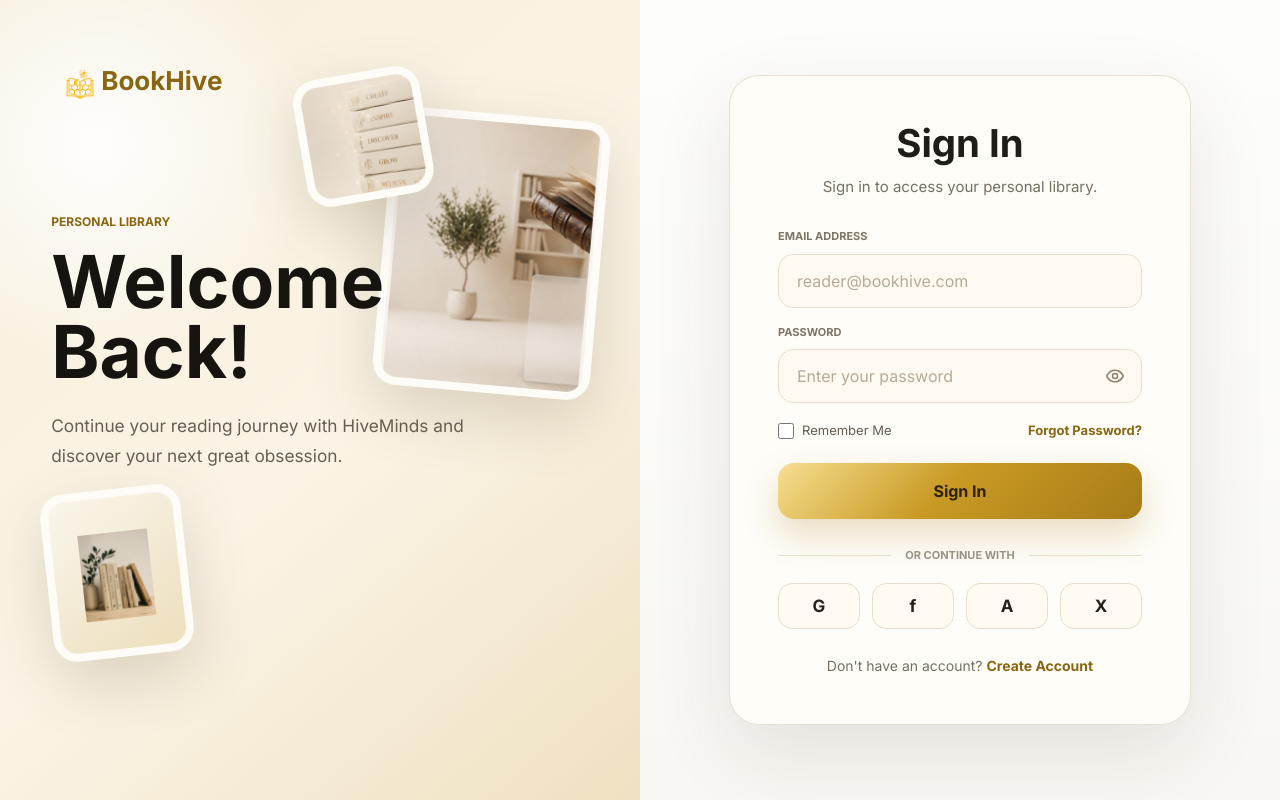
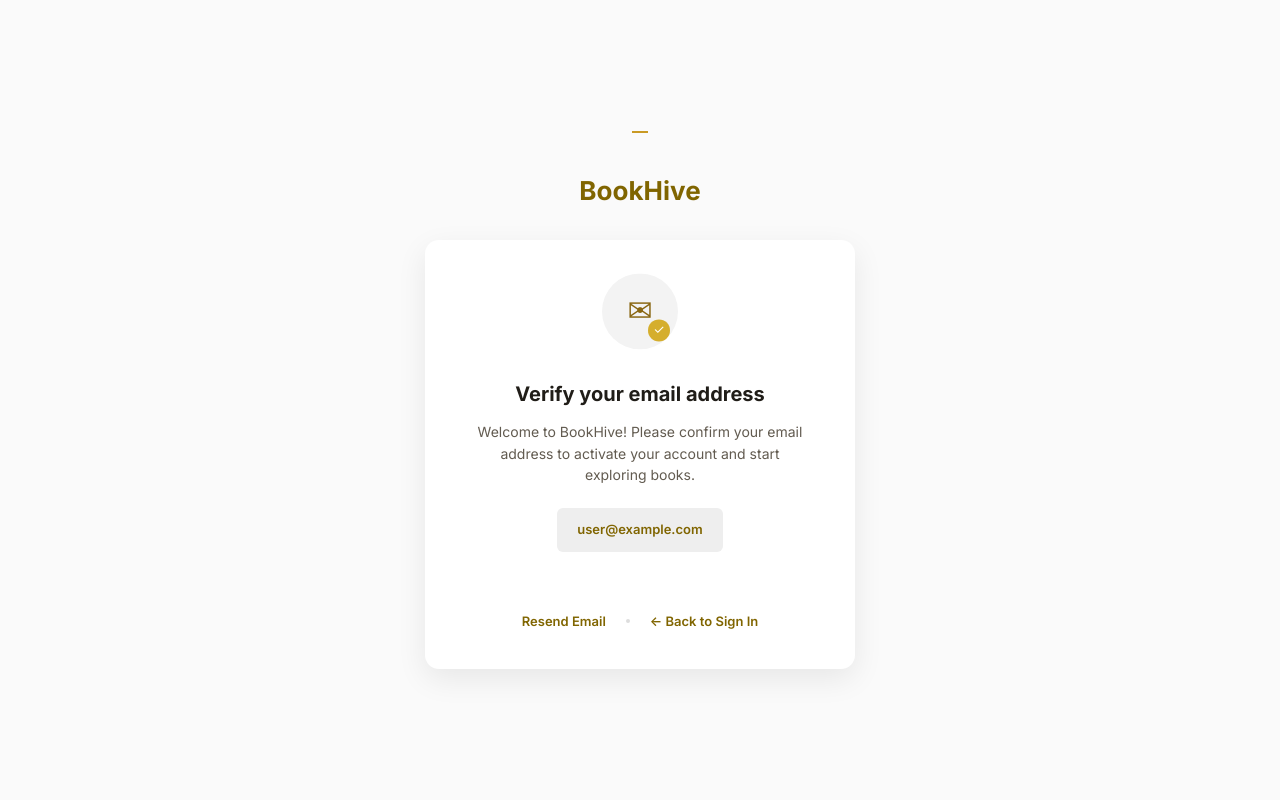
Before and after one commit to hiveminds-dev/bookhive, an Angular app in the folder bookhive-frontend/: page /auth/verify-email in a window 1280 px wide. Before the commit this address led to /login. Built offline with nearby package versions, Linux system fonts and the light colour scheme.

Commit message:
feat: add email verification flow

```diff
--- a/bookhive-frontend/src/app/app.routes.ts
+++ b/bookhive-frontend/src/app/app.routes.ts
@@ -1,4 +1,5 @@
 import { Routes } from '@angular/router';
+import { VerifyEmail } from './features/auth/pages/verify-email/verify-email';
 
 export const routes: Routes = [
 
@@ -30,6 +31,11 @@
   },
 
   {
+    path: 'auth/verify-email',
+    component: VerifyEmail
+  },
+
+  {
     path: '**',
     redirectTo: 'login'
   }
--- a/bookhive-frontend/src/app/app.ts
+++ b/bookhive-frontend/src/app/app.ts
@@ -1,5 +1,5 @@
 import { Component, signal } from '@angular/core';
-import { RouterOutlet } from '@angular/router';
+import {RouterOutlet} from '@angular/router';
 
 @Component({
   selector: 'app-root',
--- /dev/null
+++ b/bookhive-frontend/src/app/features/auth/pages/verify-email/verify-email.html
@@ -0,0 +1,42 @@
+<main class="verify-page">
+
+  <div class="brand">
+    <span class="brand-line"></span>
+    <h1>BookHive</h1>
+  </div>
+
+  <section class="verify-card">
+
+    <div class="email-icon">
+      ✉
+      <span>✓</span>
+    </div>
+
+    <h2>Verify your email address</h2>
+
+    <p class="description">
+      Welcome to BookHive! Please confirm your email address
+      to activate your account and start exploring books.
+    </p>
+
+    <div class="email-box">
+      {{ email }}
+    </div>
+
+    <div class="actions">
+
+      <button type="button" (click)="resendEmail()">
+        Resend Email
+      </button>
+
+      <span class="divider"></span>
+
+      <a routerLink="/login">
+        ← Back to Sign In
+      </a>
+
+    </div>
+
+  </section>
+
+</main>
--- /dev/null
+++ b/bookhive-frontend/src/app/features/auth/pages/verify-email/verify-email.scss
@@ -0,0 +1,298 @@
+:host {
+  --gold: #c99a24;
+  --gold-dark: #896611;
+  --cream: #f7f0df;
+  --paper: #fffdf8;
+  --ink: #201d18;
+  --muted: #766f62;
+}
+
+.verify-page {
+  min-height: 100vh;
+  background: #fafafa;
+
+  display: flex;
+  flex-direction: column;
+  align-items: center;
+  justify-content: center;
+
+  padding: 40px 20px;
+}
+
+.brand {
+  text-align: center;
+  margin-bottom: 30px;
+}
+
+.brand-line {
+  display: block;
+  width: 16px;
+  height: 2px;
+  background: var(--gold);
+  margin: 0 auto 38px;
+}
+
+.brand h1 {
+  margin: 0;
+  color: #806500;
+  font-size: 26px;
+  font-weight: 700;
+}
+
+.verify-card {
+  width: min(100%, 430px);
+
+  background: #ffffff;
+  border-radius: 14px;
+
+  padding: 38px 45px;
+
+  text-align: center;
+
+  box-shadow: 0 10px 30px rgba(0, 0, 0, 0.08);
+}
+
+.email-icon {
+  position: relative;
+
+  width: 76px;
+  height: 76px;
+
+  margin: 0 auto 25px;
+
+  border-radius: 50%;
+  background: #f3f3f3;
+
+  display: flex;
+  align-items: center;
+  justify-content: center;
+
+  color: var(--gold-dark);
+  font-size: 30px;
+}
+
+.email-icon span {
+  position: absolute;
+
+  right: 8px;
+  bottom: 8px;
+
+  width: 22px;
+  height: 22px;
+
+  border-radius: 50%;
+
+  background: #d5ae2d;
+  color: white;
+
+  font-size: 13px;
+
+  display: flex;
+  align-items: center;
+  justify-content: center;
+}
+
+.verify-card h2 {
+  margin: 0 0 12px;
+
+  color: var(--ink);
+
+  font-size: 20px;
+  font-weight: 700;
+}
+
+.description {
+  max-width: 330px;
+
+  margin: 0 auto 22px;
+
+  color: #625b50;
+
+  font-size: 14px;
+  line-height: 1.55;
+}
+
+.email-box {
+  display: inline-block;
+
+  padding: 12px 20px;
+
+  margin-bottom: 60px;
+
+  background: #eeeeee;
+  border-radius: 6px;
+
+  color: #806500;
+
+  font-size: 13px;
+  font-weight: 600;
+}
+
+.actions {
+  display: flex;
+  align-items: center;
+  justify-content: center;
+  gap: 20px;
+
+  font-size: 13px;
+}
+
+.actions button,
+.actions a {
+  border: none;
+  background: transparent;
+
+  color: #806500;
+
+  font-size: 13px;
+  font-weight: 600;
+
+  text-decoration: none;
+
+  cursor: pointer;
+}
+
+.actions button:hover,
+.actions a:hover {
+  color: var(--gold-dark);
+}
+
+.divider {
+  width: 4px;
+  height: 4px;
+
+  background: #dddddd;
+  border-radius: 50%;
+}
+
+@media (max-width: 500px) {
+
+  .verify-page {
+    padding: 25px 15px;
+  }
+
+  .verify-card {
+    padding: 35px 25px;
+  }
+
+  .email-box {
+    margin-bottom: 40px;
+  }
+
+  .actions {
+    gap: 12px;
+  }
+
+}
+
+/* ================================
+   Email Verification Animations
+   ================================ */
+
+.verification-card {
+  animation: cardFadeUp 0.7s ease-out both;
+}
+
+/* Email icon gentle floating animation */
+.email-icon {
+  animation: emailFloat 3s ease-in-out infinite;
+}
+
+/* Check badge pop animation */
+.email-icon .check-badge {
+  animation: checkPop 0.6s cubic-bezier(0.34, 1.56, 0.64, 1) 0.35s both;
+  transform-origin: center;
+}
+
+/* Heading */
+.verification-card h1,
+.verification-card h2 {
+  animation: fadeUp 0.6s ease-out 0.15s both;
+}
+
+/* Description */
+.verification-card p {
+  animation: fadeUp 0.6s ease-out 0.25s both;
+}
+
+/* Email box */
+.email-box {
+  animation: fadeUp 0.6s ease-out 0.35s both;
+}
+
+/* Bottom actions */
+.verification-actions {
+  animation: fadeUp 0.6s ease-out 0.45s both;
+}
+
+
+/* ================================
+   Keyframes
+   ================================ */
+
+@keyframes emailFloat {
+  0%,
+  100% {
+    transform: translateY(0);
+  }
+
+  50% {
+    transform: translateY(-6px);
+  }
+}
+
+@keyframes checkPop {
+  0% {
+    opacity: 0;
+    transform: scale(0.3);
+  }
+
+  70% {
+    opacity: 1;
+    transform: scale(1.15);
+  }
+
+  100% {
+    opacity: 1;
+    transform: scale(1);
+  }
+}
+
+@keyframes fadeUp {
+  from {
+    opacity: 0;
+    transform: translateY(12px);
+  }
+
+  to {
+    opacity: 1;
+    transform: translateY(0);
+  }
+}
+
+@keyframes cardFadeUp {
+  from {
+    opacity: 0;
+    transform: translateY(20px);
+  }
+
+  to {
+    opacity: 1;
+    transform: translateY(0);
+  }
+}
+
+
+/* Respect users who prefer reduced motion */
+@media (prefers-reduced-motion: reduce) {
+  .verification-card,
+  .email-icon,
+  .email-icon .check-badge,
+  .verification-card h1,
+  .verification-card h2,
+  .verification-card p,
+  .email-box,
+  .verification-actions {
+    animation: none;
+  }
+}
--- /dev/null
+++ b/bookhive-frontend/src/app/features/auth/pages/verify-email/verify-email.ts
@@ -0,0 +1,25 @@
+import { Component } from '@angular/core';
+import {ActivatedRoute, RouterLink} from '@angular/router';
+
+@Component({
+  selector: 'app-verify-email',
+  templateUrl: './verify-email.html',
+  imports: [
+    RouterLink
+  ],
+  styleUrl: './verify-email.scss'
+})
+export class VerifyEmail {
+
+  email = '';
+
+  constructor(private route: ActivatedRoute) {}
+
+  ngOnInit(): void {
+    this.email = this.route.snapshot.queryParamMap.get('email') ?? 'user@example.com';
+  }
+
+  resendEmail(): void {
+    console.log('Verification email resent');
+  }
+}
--- a/bookhive-frontend/src/app/features/auth/register/register.ts
+++ b/bookhive-frontend/src/app/features/auth/register/register.ts
@@ -7,7 +7,7 @@
   ValidationErrors,
   Validators
 } from '@angular/forms';
-import { RouterLink } from '@angular/router';
+import { Router, RouterLink } from '@angular/router';
 
 function passwordsMatchValidator(control: AbstractControl): ValidationErrors | null {
   const password = control.get('password')?.value;
@@ -35,6 +35,7 @@
 export class Register {
 
   private fb = inject(FormBuilder);
+  private router = inject(Router);
 
   readonly appName = 'BookHive';
   readonly logoPath = 'assets/bookhive-logo.png';
@@ -438,14 +439,14 @@
 
     setTimeout(() => {
 
+      const email = this.activeForm.get('email')?.value;
+
       if (this.accountType === 'reader') {
 
         console.log('Reader registration:', {
           ...this.readerForm.value,
           accountType: 'reader'
         });
-
-        alert('Reader account form is valid!');
 
       } else {
 
@@ -455,11 +456,20 @@
           profileImage: this.selectedImage
         });
 
-        alert('Author account form is valid!');
       }
 
       this.isSubmitting = false;
 
+      // Navigate to email verification page
+      this.router.navigate(
+        ['/auth/verify-email'],
+        {
+          queryParams: {
+            email: email
+          }
+        }
+      );
+
     }, 800);
   }
 }
```
Also changed, not shown: 1 other file (tests, documents, lock files or other folders).
